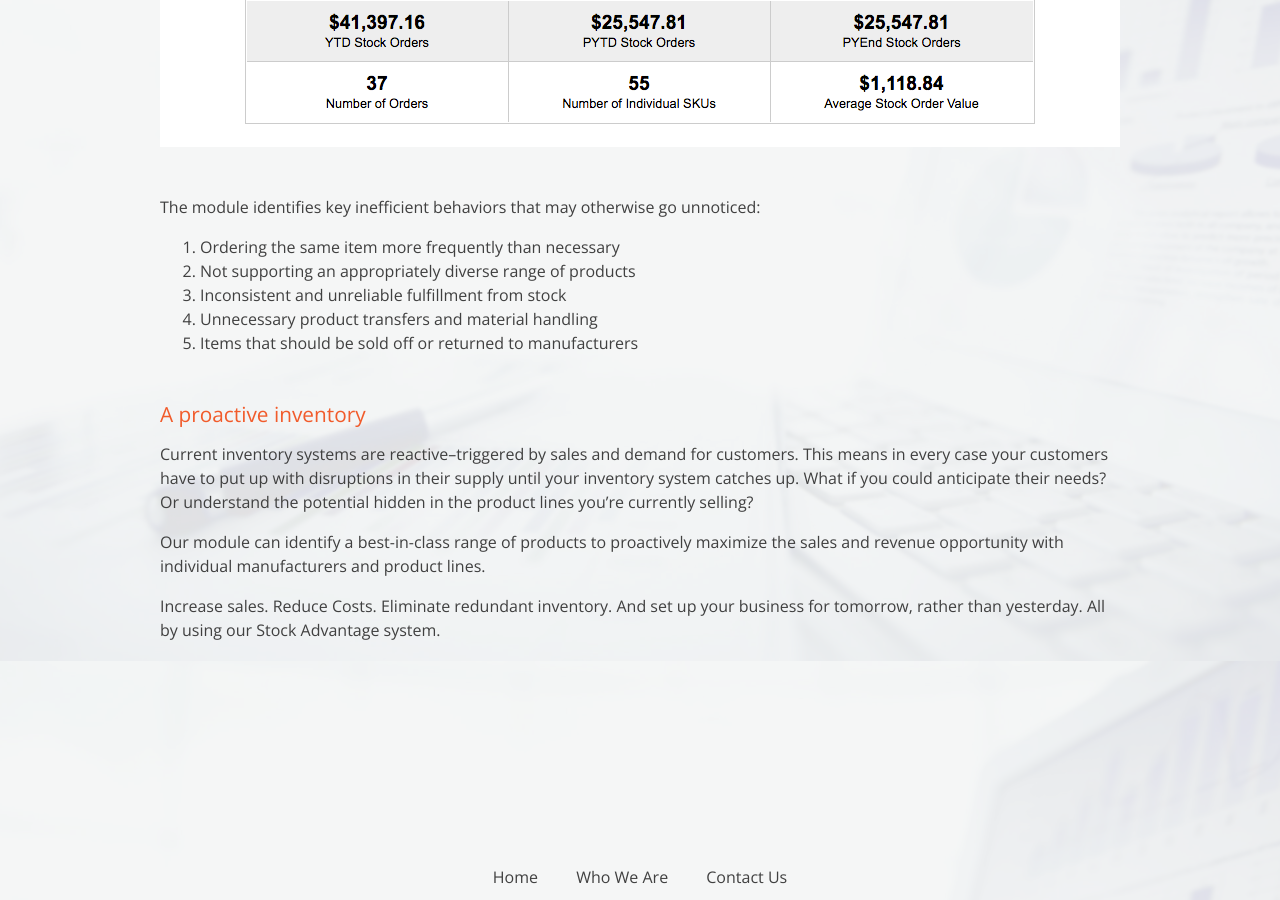
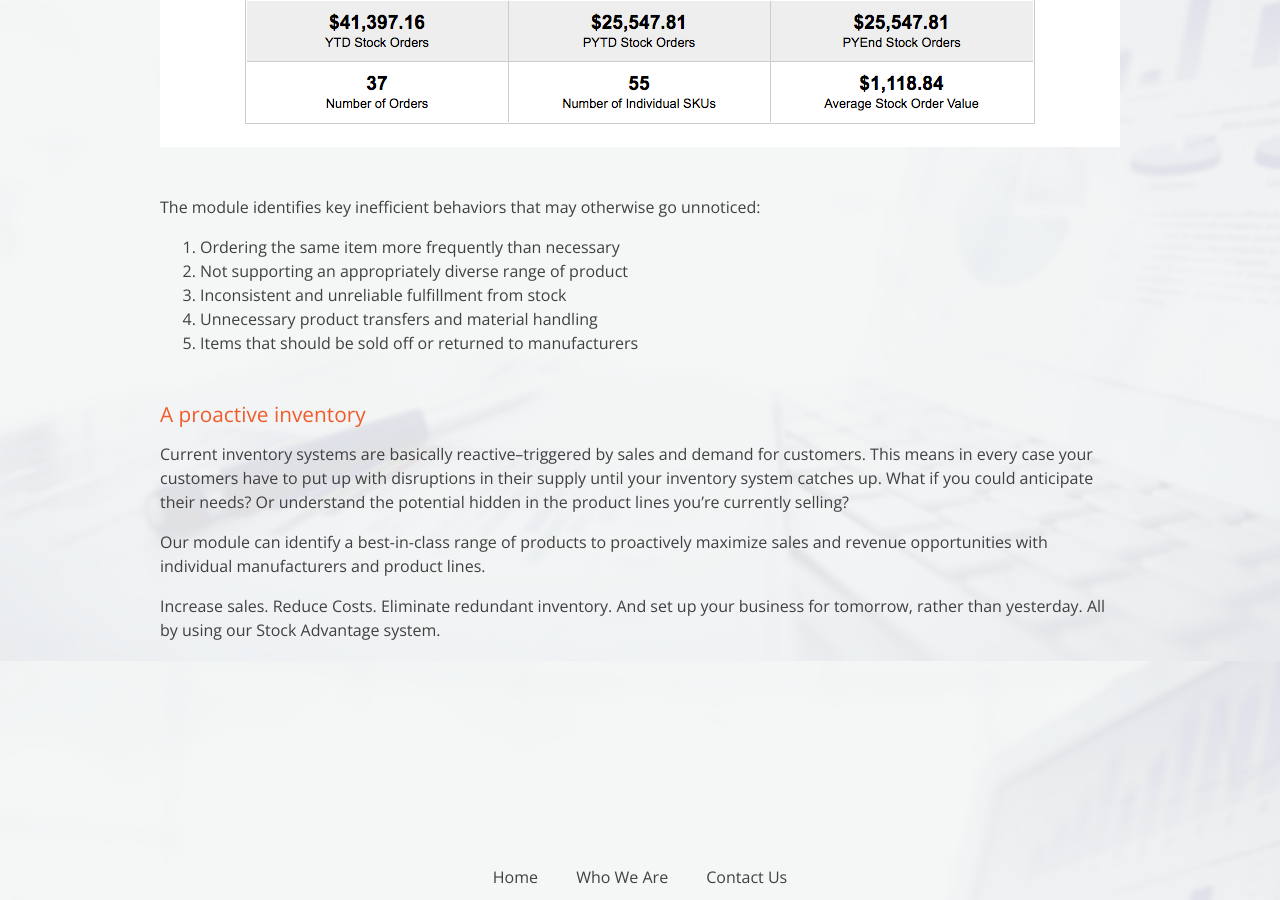
Before and after one commit to Codefully/jigsaw-redo, a Jekyll site: the page built from pages/distributors-inventory.md, in a window 1280 px wide and 900 px high, scrolled down 1139 px. Built offline with Jekyll 4.4.1, drawn with Linux system fonts in a browser that asks for light colours; nearby versions of some CDN libraries; some web fonts are replaced; some of the changed text lies outside the part shown.

Commit message:
Updated Distributors Inventory

```diff
--- a/pages/distributors-inventory.md
+++ b/pages/distributors-inventory.md
@@ -15,15 +15,15 @@ Our Stock Advantage Module enables a distributor to monitor the behaviors and op
 The module identifies key inefficient behaviors that may otherwise go unnoticed:
 
 1.  Ordering the same item more frequently than necessary
-2.  Not supporting an appropriately diverse range of products
+2.  Not supporting an appropriately diverse range of product
 3.  Inconsistent and unreliable fulfillment from stock
 4.  Unnecessary product transfers and material handling
 5.  Items that should be sold off or returned to manufacturers
 
 <h2 class="color-orange mt-5 mb-3">A proactive inventory</h2>
 
-Current inventory systems are reactive--triggered by sales and demand for customers. This means in every case your customers have to put up with disruptions in their supply until your inventory system catches up. What if you could anticipate their needs? Or understand the potential hidden in the product lines you're currently selling?
+Current inventory systems are basically reactive--triggered by sales and demand for customers. This means in every case your customers have to put up with disruptions in their supply until your inventory system catches up. What if you could anticipate their needs? Or understand the potential hidden in the product lines you're currently selling?
 
-Our module can identify a best-in-class range of products to proactively maximize the sales and revenue opportunity with individual manufacturers and product lines.
+Our module can identify a best-in-class range of products to proactively maximize sales and revenue opportunities with individual manufacturers and product lines.
 
 Increase sales. Reduce Costs. Eliminate redundant inventory. And set up your business for tomorrow, rather than yesterday. All by using our Stock Advantage system.
```
Also changed, not shown: other parts of pages/distributors-inventory.md (+1 -1 lines).
